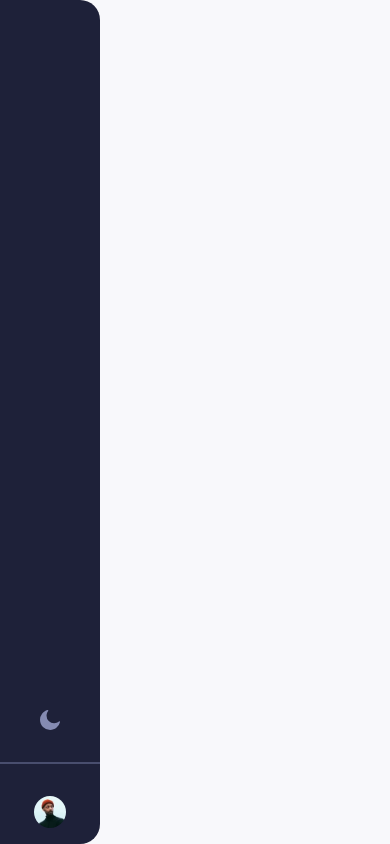
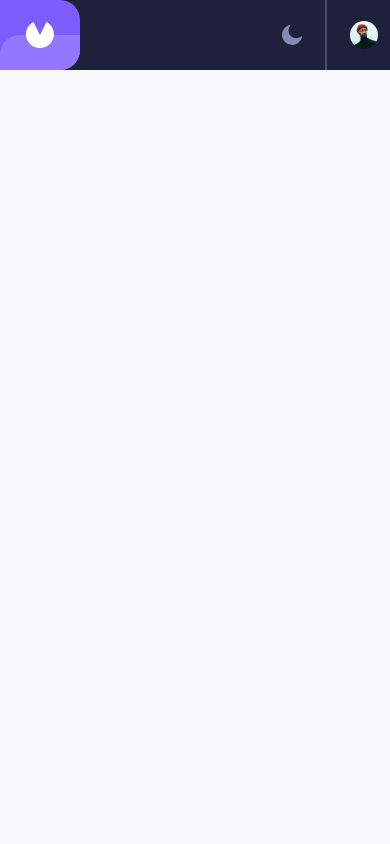
Before and after one commit to usmaniqbal998/Invoices-App, a React app: page / in a window 390 px wide. Built offline with nearby package versions, Linux system fonts and the light colour scheme.

Commit message:
responsive navbar component added with theme switch

```diff
--- /dev/null
+++ b/src/assets/Icons/logo.tsx
@@ -0,0 +1,18 @@
+import React from "react";
+
+const Logo = () => (
+  <svg
+    xmlns="http://www.w3.org/2000/svg"
+    width={28}
+    height={26}
+    style={{ zIndex: 100 }}
+  >
+    <path
+      fill="#FFF"
+      fillRule="evenodd"
+      d="M20.513 0C24.965 2.309 28 6.91 28 12.21 28 19.826 21.732 26 14 26S0 19.826 0 12.21C0 6.91 3.035 2.309 7.487 0L14 12.9z"
+    />
+  </svg>
+);
+
+export default Logo;
--- a/src/components/App.tsx
+++ b/src/components/App.tsx
@@ -8,6 +8,7 @@ import Typography from "./typography";
 import Button from "./buttons";
 import PlusIcon from "../assets/Icons/plusIco";
 import NavBar from "./navBar";
+import { device } from "../style/devices";
 
 const App = () => {
   const { activeTheme, toggleTheme } = useThemeSwitch();
@@ -28,6 +29,10 @@ const App = () => {
 
 const AppContainer = styled.div`
   display: flex;
+
+  @media ${device.tablets} {
+    flex-direction: column;
+  }
 `;
 
 export default App;
--- a/src/components/navBar.tsx
+++ b/src/components/navBar.tsx
@@ -1,8 +1,10 @@
 import React from "react";
 import styled from "styled-components";
+import Logo from "../assets/Icons/logo";
 import MoonIco from "../assets/Icons/moon";
 import SunIco from "../assets/Icons/sun";
 import { themes } from "../common/types";
+import { device } from "../style/devices";
 const ImageAvatar = require("../assets/image-avatar.jpg");
 
 interface Props {
@@ -20,6 +22,9 @@ const NavBar = ({ toggleTheme, activeTheme }: Props) => {
         <Divider />
         <Avatar />
       </WidgetsContainer>
+      <LogoContainer>
+        <Logo />
+      </LogoContainer>
     </NavBarContainer>
   );
 };
@@ -31,7 +36,19 @@ const NavBarContainer = styled.div`
   position: fixed;
   background-color: ${(props) => props.theme.darkColor};
   flex-direction: column-reverse;
-  border-radius: 0px 20px 20px 0px;
+  border-radius: 0 2rem 2rem 0;
+  justify-content: space-between;
+
+  @media ${device.tablets} {
+    flex-direction: row-reverse;
+    height: 8rem;
+    width: 100%;
+    border-radius: 0;
+  }
+
+  @media ${device.mobiles} {
+    height: 7rem;
+  }
 `;
 
 const WidgetsContainer = styled.div`
@@ -40,11 +57,22 @@ const WidgetsContainer = styled.div`
   flex-direction: column;
   align-items: center;
   justify-content: space-around;
+
+  @media ${device.tablets} {
+    flex-direction: row;
+    height: 100%;
+    width: 12rem;
+  }
 `;
 
 const Divider = styled.div`
   border: 1px solid #494e6e;
   width: 100%;
+
+  @media ${device.tablets} {
+    width: 1px;
+    height: 100%;
+  }
 `;
 
 const Avatar = styled.div`
@@ -52,10 +80,54 @@ const Avatar = styled.div`
   background-position: center;
   background-size: no-repeat;
   background-size: cover;
-  width: 32px;
-  height: 32px;
-  border-radius: 16px;
+  width: 3.2rem;
+  height: 3.2rem;
+  border-radius: 1.6rem;
   overflow: hidden;
+
+  @media ${device.mobiles} {
+    width: 2.8rem;
+    height: 2.8rem;
+  }
+`;
+
+const LogoContainer = styled.div`
+  background-color: ${(props) => props.theme.primaryColor};
+  border-radius: 0 2rem 2rem 0;
+  width: 10rem;
+  height: 10rem;
+  position: relative;
+  overflow: hidden;
+  display: flex;
+  justify-content: center;
+  align-items: center;
+
+  &::before {
+    content: "";
+    width: 100%;
+    height: 10rem;
+    background-color: ${(props) => props.theme.primaryLight};
+    border-radius: 2rem 0 0 2rem;
+    position: absolute;
+    top: 50%;
+
+    @media ${device.tablets} {
+      height: 8rem;
+    }
+
+    @media ${device.mobiles} {
+      height: 7rem;
+    }
+  }
+
+  @media ${device.tablets} {
+    height: 8rem;
+    width: 8rem;
+  }
+
+  @media ${device.mobiles} {
+    height: 7rem;
+  }
 `;
 
 export default NavBar;
--- /dev/null
+++ b/src/style/devices.ts
@@ -0,0 +1,9 @@
+const size = {
+  tablet: "76rem",
+  mobile: "40rem",
+};
+
+export const device = {
+  tablets: `(max-width: ${size.tablet})`,
+  mobiles: `(max-width: ${size.mobile})`,
+};
```
